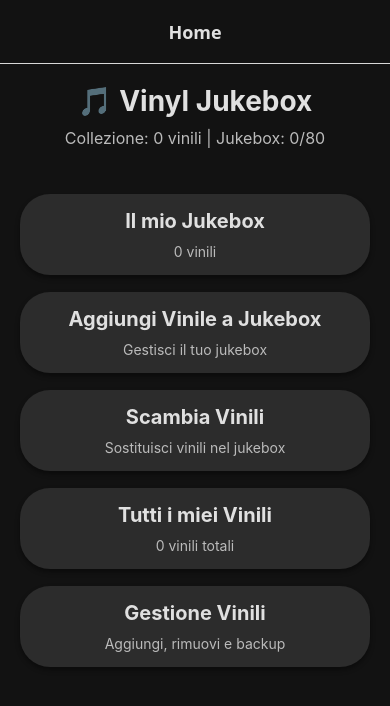
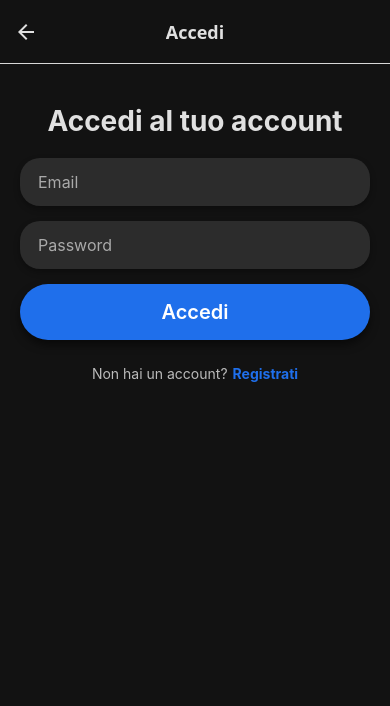
Before and after one commit to Digias/Vinyl-Archive-3345, a React Native app in the folder vinylArchive-3345/: screen /Login in a window 390 px wide. Shown: the top 706 px of the page. Built offline with nearby package versions, Linux system fonts and the light colour scheme; what expo-file-system would draw is missing.

Commit message:
Implement authentication

```diff
--- a/vinylArchive-3345/App.tsx
+++ b/vinylArchive-3345/App.tsx
@@ -1,12 +1,13 @@
-import React, { useEffect } from 'react';
+import React, { useEffect, useState } from 'react';
 import { NavigationContainer } from '@react-navigation/native';
 import { createNativeStackNavigator } from '@react-navigation/native-stack';
 import { StatusBar } from 'expo-status-bar';
 import { Platform } from 'react-native';
 import { SafeAreaProvider } from 'react-native-safe-area-context';
 import * as NavigationBar from 'expo-navigation-bar';
-import { Alert } from 'react-native';
+import { ActivityIndicator, View } from 'react-native';
 import * as Updates from 'expo-updates';
+import AsyncStorage from '@react-native-async-storage/async-storage';
 
 import HomeScreen from './screens/HomeScreen';
 import JukeboxScreen from './screens/JukeboxScreen';
@@ -17,61 +18,76 @@ import AddNewVinylScreen from './screens/AddNewVinylScreen';
 import EditRemoveVinylScreen from './screens/EditRemoveVinylScreen';
 import ManageVinylScreen from './screens/ManageVinylScreen';
 import EditVinylScreen from './screens/EditVinylScreen';
-
+import LoginScreen from './screens/LoginScreen';
+import RegisterScreen from './screens/RegisterScreen';
+import { Colors } from './styles/globalStyles';
 
 const Stack = createNativeStackNavigator();
 
 export default function App() {
+  const [isLoading, setIsLoading] = useState(true);
 
   useEffect(() => {
-    async function checkUpdate() {
+    async function initializeApp() {
       try {
+        // Controlla aggiornamenti
         const update = await Updates.checkForUpdateAsync();
         if (update.isAvailable) {
-          Alert.alert('Aggiornamento disponibile', 'Scaricamento aggiornamento...');
           await Updates.fetchUpdateAsync();
           await Updates.reloadAsync();
         }
       } catch (e) {
         console.error(e);
+      } finally {
+        setIsLoading(false);
       }
     }
-    checkUpdate();
-  }, []);
+
+    initializeApp();
 
     // Imposta il colore della navigation bar su Android
-  React.useEffect(() => {
     if (Platform.OS === 'android') {
-      NavigationBar.setBackgroundColorAsync('#121212');
+      NavigationBar.setBackgroundColorAsync(Colors.background);
       NavigationBar.setButtonStyleAsync('light');
     }
   }, []);
+
+  if (isLoading) {
+    return (
+      <View style={{
+        flex: 1,
+        justifyContent: 'center',
+        alignItems: 'center',
+        backgroundColor: Colors.background
+      }}>
+        <ActivityIndicator size="large" color={Colors.primary} />
+      </View>
+    );
+  }
 
   return (
     <SafeAreaProvider>
       <NavigationContainer>
         <StatusBar
           style="light"
-          backgroundColor="#121212"
+          backgroundColor={Colors.background}
           translucent={false}
         />
         <Stack.Navigator
           initialRouteName="Home"
           screenOptions={{
             headerStyle: {
-            backgroundColor: '#121212',
+              backgroundColor: Colors.background,
             },
-          headerTintColor: '#e0e0e0',
+            headerTintColor: Colors.textPrimary,
             headerTitleStyle: {
-            fontWeight: 'bold',
+              fontWeight: '700',
               fontSize: 18,
             },
             headerTitleAlign: 'center',
-          // Aggiunge padding appropriato per Android
             contentStyle: {
-            backgroundColor: '#121212',
+              backgroundColor: Colors.background,
             },
-          // Disabilita il comportamento translucent su Android
             ...(Platform.OS === 'android' && {
               headerStatusBarHeight: 0,
             }),
@@ -81,11 +97,32 @@ export default function App() {
           <Stack.Screen name="Jukebox" component={JukeboxScreen} />
           <Stack.Screen name="Vinyl List" component={VinylListScreen} />
           <Stack.Screen name="Swap Vinyls" component={SwapVinylsScreen} />
-          <Stack.Screen name="Add Vinyl to Jukebox" component={AddVinylJukeboxScreen} />
+          <Stack.Screen
+            name="Add Vinyl to Jukebox"
+            component={AddVinylJukeboxScreen}
+          />
           <Stack.Screen name="Add New Vinyl" component={AddNewVinylScreen} />
-          <Stack.Screen name="Edit Remove Vinyl" component={EditRemoveVinylScreen} />
+          <Stack.Screen
+            name="Edit Remove Vinyl"
+            component={EditRemoveVinylScreen}
+            options={{ title: 'Modifica o Elimina Vinile' }}
+          />
           <Stack.Screen name="Edit Vinyl" component={EditVinylScreen} />
-          <Stack.Screen name="Manage Vinyl" component={ManageVinylScreen} />
+          <Stack.Screen
+            name="Manage Vinyl"
+            component={ManageVinylScreen}
+            options={{ title: 'Gestione Vinili' }}
+          />
+          <Stack.Screen
+            name="Login"
+            component={LoginScreen}
+            options={{ title: 'Accedi' }}
+          />
+          <Stack.Screen
+            name="Register"
+            component={RegisterScreen}
+            options={{ title: 'Registrati' }}
+          />
         </Stack.Navigator>
       </NavigationContainer>
     </SafeAreaProvider>
--- /dev/null
+++ b/vinylArchive-3345/screens/LoginScreen.tsx
@@ -0,0 +1,96 @@
+import React, { useState } from 'react';
+import {
+  View,
+  Text,
+  TextInput,
+  TouchableOpacity,
+  StyleSheet,
+  SafeAreaView,
+  Alert,
+} from 'react-native';
+import { NavigationProp } from '@react-navigation/native';
+import { performLogin } from '../utils/authUtils';
+import globalStyles, { Colors, Typography } from '../styles/globalStyles';
+
+type RootStackParamList = {
+  'Register': undefined;
+};
+
+interface Props {
+  navigation: NavigationProp<RootStackParamList>;
+}
+
+export default function LoginScreen({ navigation }: Props) {
+  const [email, setEmail] = useState('');
+  const [password, setPassword] = useState('');
+
+  const handleLogin = async () => {
+    if (!email || !password) {
+      Alert.alert('Errore', 'Inserisci email e password');
+      return;
+    }
+
+    await performLogin();
+    navigation.goBack();
+  };
+
+  return (
+    <SafeAreaView style={globalStyles.safeArea}>
+      <View style={[globalStyles.container, { padding: 20 }]}>
+        <Text style={globalStyles.title}>Accedi al tuo account</Text>
+
+        <TextInput
+          style={globalStyles.input}
+          placeholder="Email"
+          placeholderTextColor={Colors.textTertiary}
+          value={email}
+          onChangeText={setEmail}
+          keyboardType="email-address"
+          autoCapitalize="none"
+        />
+
+        <TextInput
+          style={globalStyles.input}
+          placeholder="Password"
+          placeholderTextColor={Colors.textTertiary}
+          value={password}
+          onChangeText={setPassword}
+          secureTextEntry
+        />
+
+        <TouchableOpacity
+          style={globalStyles.primaryButton}
+          onPress={handleLogin}
+        >
+          <Text style={globalStyles.buttonText}>Accedi</Text>
+        </TouchableOpacity>
+
+        <View style={styles.footer}>
+          <Text style={styles.footerText}>Non hai un account?</Text>
+          <TouchableOpacity
+            onPress={() => navigation.navigate('Register')}
+          >
+            <Text style={styles.registerLink}>Registrati</Text>
+          </TouchableOpacity>
+        </View>
+      </View>
+    </SafeAreaView>
+  );
+}
+
+const styles = StyleSheet.create({
+  footer: {
+    marginTop: 25,
+    flexDirection: 'row',
+    justifyContent: 'center',
+    alignItems: 'center',
+  },
+  footerText: {
+    color: Colors.textSecondary,
+    marginRight: 5,
+  },
+  registerLink: {
+    color: Colors.primary,
+    fontWeight: '700',
+  }
+});
--- a/vinylArchive-3345/screens/ManageVinylScreen.tsx
+++ b/vinylArchive-3345/screens/ManageVinylScreen.tsx
@@ -1,6 +1,7 @@
-import React from 'react';
+import React, { useState, useEffect } from 'react';
 import {
   View,
+  Alert,
   Text,
   TouchableOpacity,
   StyleSheet,
@@ -10,10 +11,13 @@ import {
 import { NavigationProp } from '@react-navigation/native';
 import { exportBackupToFile, importBackupFromFile } from '../utils/LocalBackup';
 import globalStyles, { Colors, Typography } from '../styles/globalStyles';
+import { checkAuthStatus, performLogout } from '../utils/authUtils';
 
 type RootStackParamList = {
   'Add New Vinyl': undefined;
   'Edit Remove Vinyl': undefined;
+  'Login': undefined;
+  'Register': undefined;
 };
 
 interface Props {
@@ -21,6 +25,22 @@ interface Props {
 }
 
 export default function ManageVinylScreen({ navigation }: Props) {
+  const [isAuthenticated, setIsAuthenticated] = useState(false);
+
+  useEffect(() => {
+    const checkAuth = async () => {
+      const authStatus = await checkAuthStatus();
+      setIsAuthenticated(authStatus);
+    };
+    checkAuth();
+  }, []);
+
+  const handleLogout = async () => {
+    await performLogout();
+    setIsAuthenticated(false);
+    Alert.alert('Logout effettuato', 'Sei stato disconnesso con successo');
+  };
+
   const buttons = [
     {
       label: 'Aggiungi Nuovo Vinile',
@@ -46,12 +66,46 @@ export default function ManageVinylScreen({ navigation }: Props) {
     },
   ];
 
+  const authButtons = isAuthenticated ? [
+    {
+      label: 'Logout',
+      onPress: handleLogout,
+      subtitle: 'Esci dal tuo account',
+      color: Colors.danger
+    }
+  ] : [
+    {
+      label: 'Accedi',
+      onPress: () => navigation.navigate('Login'),
+      subtitle: 'Accedi al tuo account',
+      color: Colors.primary
+    },
+    {
+      label: 'Registrati',
+      onPress: () => navigation.navigate('Register'),
+      subtitle: 'Crea un nuovo account',
+      color: Colors.success
+    }
+  ];
+
   return (
     <SafeAreaView style={globalStyles.safeArea}>
       <Text style={globalStyles.title}>Gestione Vinili</Text>
 
       <ScrollView contentContainerStyle={globalStyles.scrollContainer}>
         {buttons.map(({ label, onPress, subtitle, color }) => (
+          <TouchableOpacity
+            key={label}
+            style={[globalStyles.card, { backgroundColor: color || Colors.cardBackground }]}
+            onPress={onPress}
+            activeOpacity={0.75}
+          >
+            <Text style={styles.buttonText}>{label}</Text>
+            {subtitle && <Text style={globalStyles.buttonSubtitle}>{subtitle}</Text>}
+          </TouchableOpacity>
+        ))}
+
+        {authButtons.map(({ label, onPress, subtitle, color }) => (
           <TouchableOpacity
             key={label}
             style={[globalStyles.card, { backgroundColor: color || Colors.cardBackground }]}
--- /dev/null
+++ b/vinylArchive-3345/screens/RegisterScreen.tsx
@@ -0,0 +1,112 @@
+import React, { useState } from 'react';
+import {
+  View,
+  Text,
+  TextInput,
+  TouchableOpacity,
+  SafeAreaView,
+  StyleSheet,
+  Alert,
+} from 'react-native';
+import { useNavigation } from '@react-navigation/native';
+import { performLogin } from '../utils/authUtils';
+import globalStyles, { Colors } from '../styles/globalStyles';
+import { NavigationProp } from '@react-navigation/native';
+
+type RootStackParamList = {
+  'Login': undefined;
+};
+
+interface Props {
+  navigation: NavigationProp<RootStackParamList>;
+}
+
+export default function RegisterScreen({ navigation }: Props) {
+  const [email, setEmail] = useState('');
+  const [password, setPassword] = useState('');
+  const [confirmPassword, setConfirmPassword] = useState('');
+
+  const handleRegister = async () => {
+    if (!email || !password || !confirmPassword) {
+      Alert.alert('Errore', 'Compila tutti i campi');
+      return;
+    }
+
+    if (password !== confirmPassword) {
+      Alert.alert('Errore', 'Le password non corrispondono');
+      return;
+    }
+
+    await performLogin(); // Fake registration
+    navigation.goBack();
+  };
+
+  return (
+    <SafeAreaView style={globalStyles.safeArea}>
+      <View style={[globalStyles.container, { padding: 20 }]}>
+        <Text style={globalStyles.title}>Crea un account</Text>
+
+        <TextInput
+          style={globalStyles.input}
+          placeholder="Email"
+          placeholderTextColor={Colors.textTertiary}
+          value={email}
+          onChangeText={setEmail}
+          keyboardType="email-address"
+          autoCapitalize="none"
+        />
+
+        <TextInput
+          style={globalStyles.input}
+          placeholder="Password"
+          placeholderTextColor={Colors.textTertiary}
+          value={password}
+          onChangeText={setPassword}
+          secureTextEntry
+        />
+
+        <TextInput
+          style={globalStyles.input}
+          placeholder="Conferma Password"
+          placeholderTextColor={Colors.textTertiary}
+          value={confirmPassword}
+          onChangeText={setConfirmPassword}
+          secureTextEntry
+        />
+
+        <TouchableOpacity
+          style={globalStyles.primaryButton}
+          onPress={handleRegister}
+        >
+          <Text style={globalStyles.buttonText}>Registrati</Text>
+        </TouchableOpacity>
+
+        <View style={styles.footer}>
+          <Text style={styles.footerText}>Hai già un account?</Text>
+          <TouchableOpacity
+            onPress={() => navigation.navigate('Login')}
+          >
+            <Text style={styles.loginLink}>Accedi</Text>
+          </TouchableOpacity>
+        </View>
+      </View>
+    </SafeAreaView>
+  );
+}
+
+const styles = StyleSheet.create({
+  footer: {
+    marginTop: 25,
+    flexDirection: 'row',
+    justifyContent: 'center',
+    alignItems: 'center',
+  },
+  footerText: {
+    color: Colors.textSecondary,
+    marginRight: 5,
+  },
+  loginLink: {
+    color: Colors.primary,
+    fontWeight: '700',
+  },
+});
--- a/vinylArchive-3345/types.ts
+++ b/vinylArchive-3345/types.ts
@@ -16,3 +16,9 @@ export type Jukebox = {
   vinyls: Vinyl[];
   maxVinyls: number;
 };
+
+export type AuthContextType = {
+  isAuthenticated: boolean;
+  login: () => Promise<void>;
+  logout: () => Promise<void>;
+};
--- /dev/null
+++ b/vinylArchive-3345/utils/authUtils.ts
@@ -0,0 +1,25 @@
+// authUtils.ts
+import AsyncStorage from '@react-native-async-storage/async-storage';
+import { MAX_VINYL_FREE } from '../constants';
+
+export const checkAuthStatus = async () => {
+  const isAuthenticated = await AsyncStorage.getItem('isAuthenticated');
+  return isAuthenticated === 'true';
+};
+
+export const canSaveMoreVinyls = async () => {
+  const isAuthenticated = await checkAuthStatus();
+  if (isAuthenticated) return true;
+
+  const vinylsJSON = await AsyncStorage.getItem('vinyls');
+  const vinyls = vinylsJSON ? JSON.parse(vinylsJSON) : [];
+  return vinyls.length < MAX_VINYL_FREE;
+};
+
+export const performLogin = async () => {
+  await AsyncStorage.setItem('isAuthenticated', 'true');
+};
+
+export const performLogout = async () => {
+  await AsyncStorage.removeItem('isAuthenticated');
+};
```
Also changed, not shown: vinylArchive-3345/screens/AddNewVinylScreen.tsx (+36 -8 lines). Lines whose indentation alone changed are shown as unchanged.
